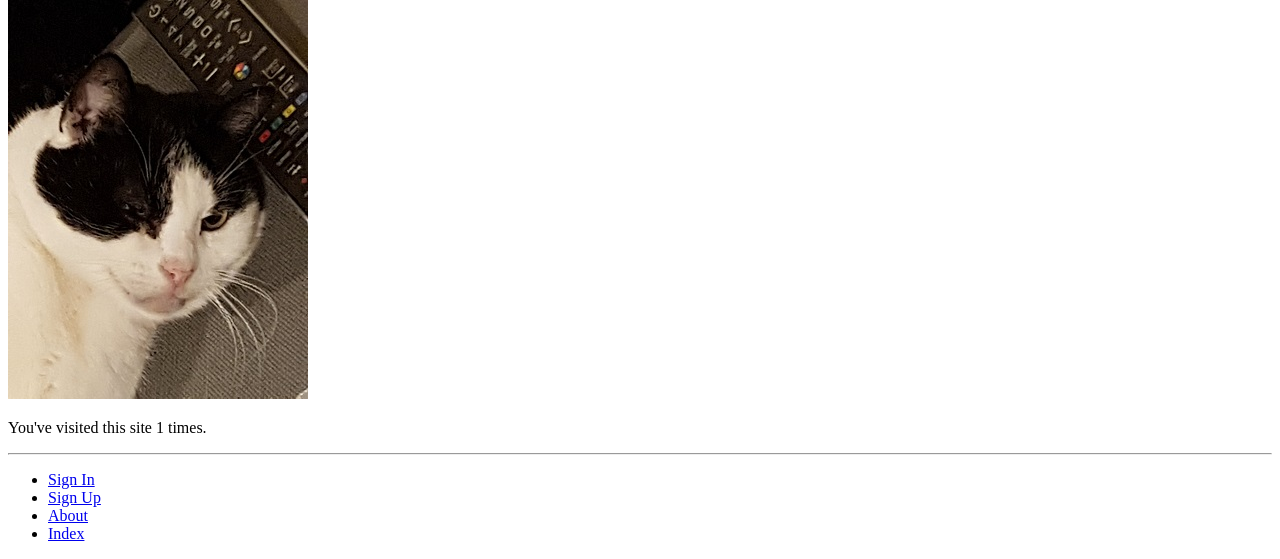
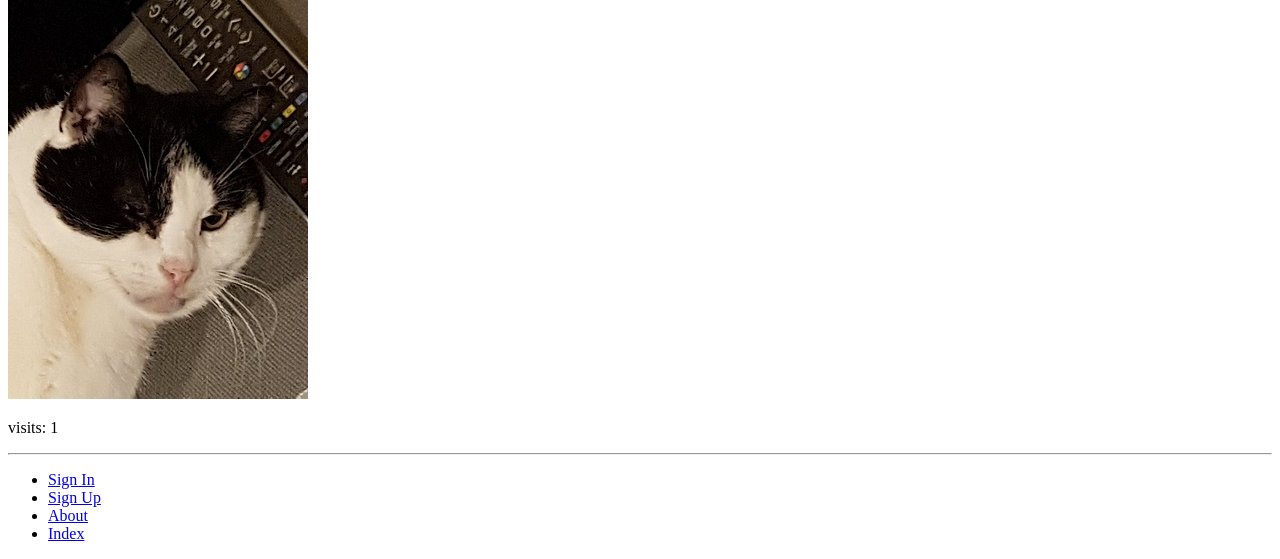
Before and after one commit to alexszf/tango_with_django_project, a Django app: page /rango/about/ in a window 1280 px wide. Shown: the part 460-1019 px from the top of the page. Run offline with Django 3.2, Linux system fonts and the light colour scheme.

Commit message:
Chapter 10 formatting of about.html

```diff
--- a/templates/rango/about.html
+++ b/templates/rango/about.html
@@ -17,5 +17,5 @@
 		<div>
 			<img src="{{ MEDIA_URL }}cat.jpg">
 		</div>
-		<p>You've visited this site {{ visits }} times.</p>
+		<p>visits: {{ visits }}</p>
 {% endblock %}
```
